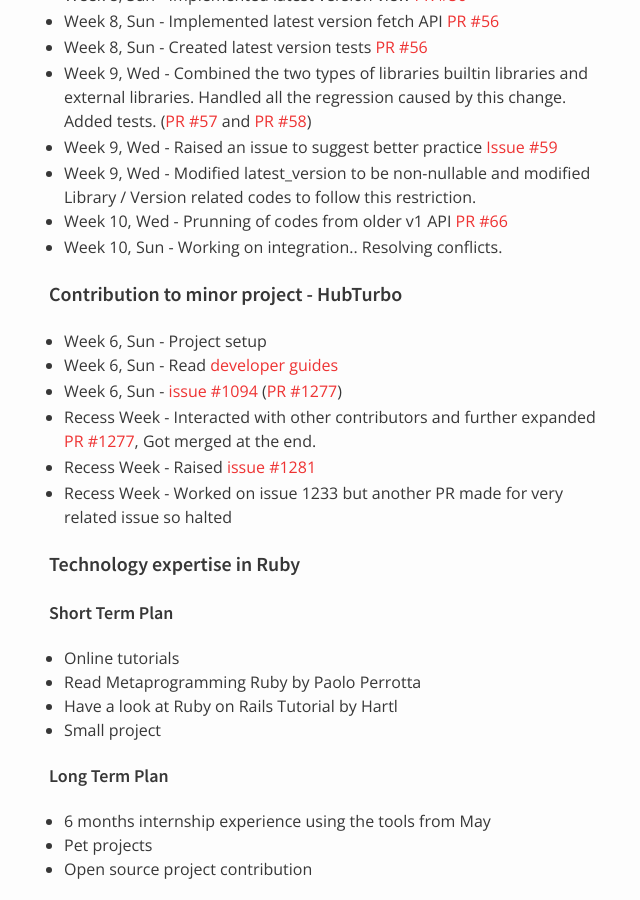
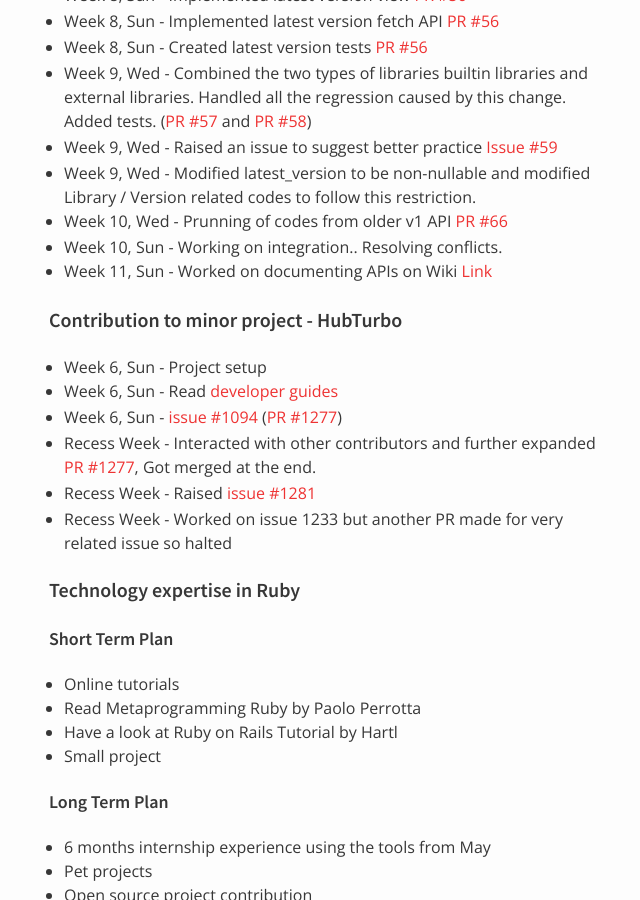
Before and after one commit to nus-oss/cs3281-AY1516S2-website, a Jekyll site: the page built from teams/codebender.md, in a window 1280 px wide and 900 px high, scrolled down 8794 px. Shown: the whole window, without its empty margins (321-961 px from the left). Built offline with Jekyll 4.4.1, drawn with Linux system fonts in a browser that asks for light colours.

Commit message:
Update codebender.md

```diff
--- a/teams/codebender.md
+++ b/teams/codebender.md
@@ -262,6 +262,7 @@
 * Week 9, Wed - Modified latest_version to be non-nullable and modified Library / Version related codes to follow this restriction.
 * Week 10, Wed - Prunning of codes from older v1 API [PR #66](https://github.com/codebendercc/eratosthenes/pull/66)
 * Week 10, Sun - Working on integration.. Resolving conflicts.
+* Week 11, Sun - Worked on documenting APIs on Wiki [Link](https://github.com/codebendercc/eratosthenes/wiki/APIs)
 
 #### Contribution to minor project - HubTurbo
  * Week 6, Sun - Project setup
```
